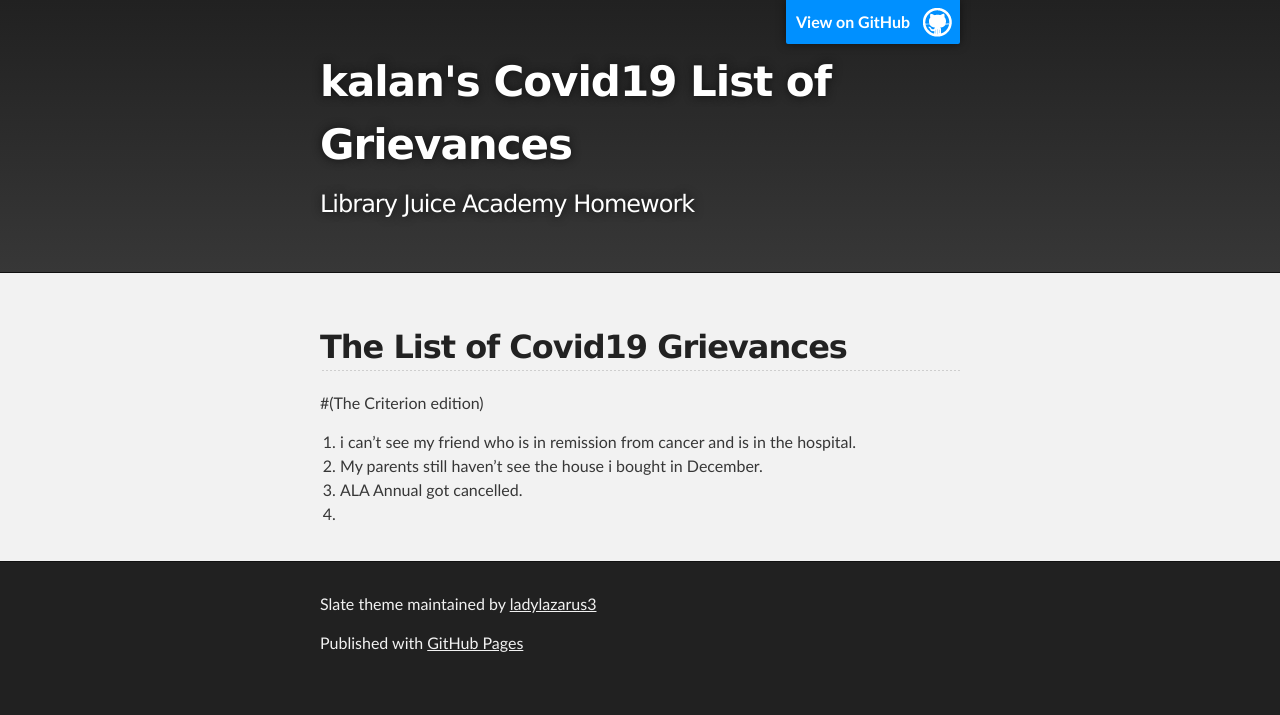
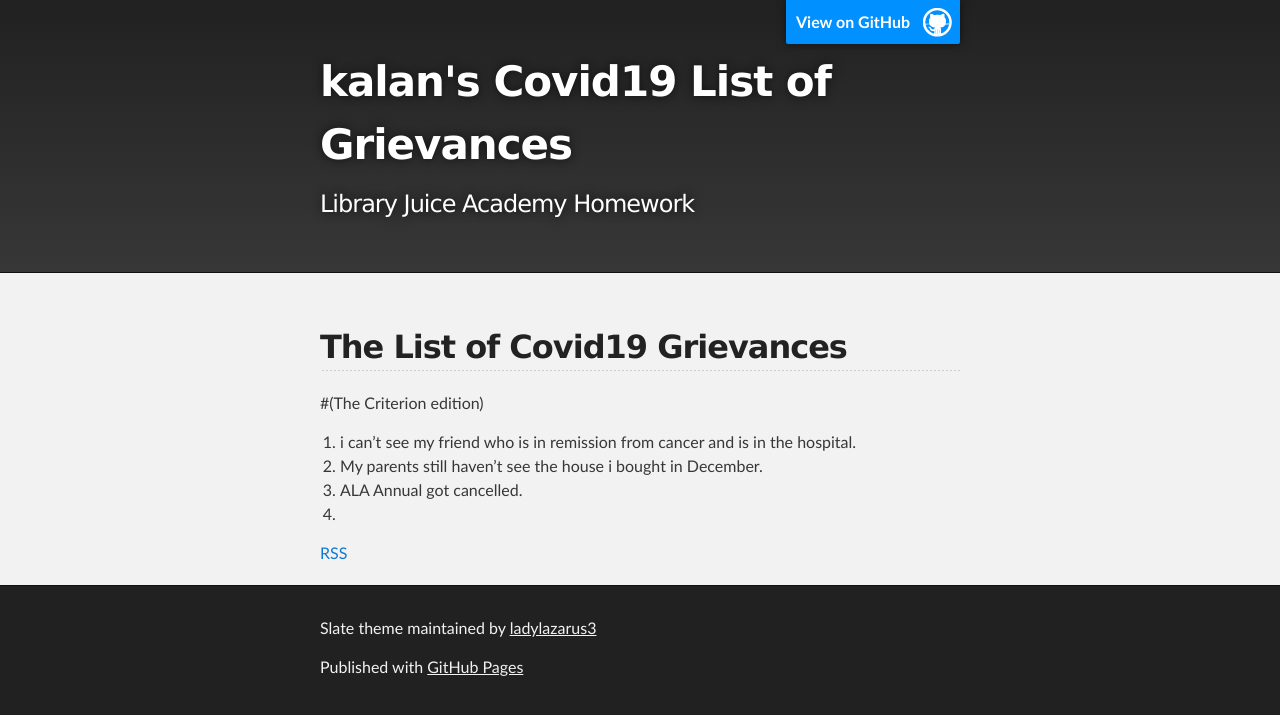
Before and after one commit to ladylazarus3/LJAhomework, a Jekyll site: the page built from index.md, in a window 1280 px wide. Shown: the top 715 px of the page. Built offline with Jekyll 4.4.1, drawn with Linux system fonts in a browser that asks for light colours; our own code applies the rules of GitHub Pages for plain Markdown files.

Commit message:
Update default.html

```diff
--- a/_layouts/default.html
+++ b/_layouts/default.html
@@ -6,6 +6,7 @@
     <meta http-equiv="X-UA-Compatible" content="IE=edge">
     <meta name="viewport" content="width=device-width,maximum-scale=2">
     <link rel="stylesheet" type="text/css" media="screen" href="{{ '/assets/css/style.css?v=' | append: site.github.build_revision | relative_url }}">
+	<link rel="alternate" type="application/atom+xml" title="Slate theme" href="/feed.xml">
 
 {% seo %}
   </head>
@@ -29,6 +30,7 @@
     <div id="main_content_wrap" class="outer">
       <section id="main_content" class="inner">
         {{ content }}
+		<a class="btn btn-rss" href="/feed.xml" target="_blank">RSS</a>
       </section>
     </div>
 
```
